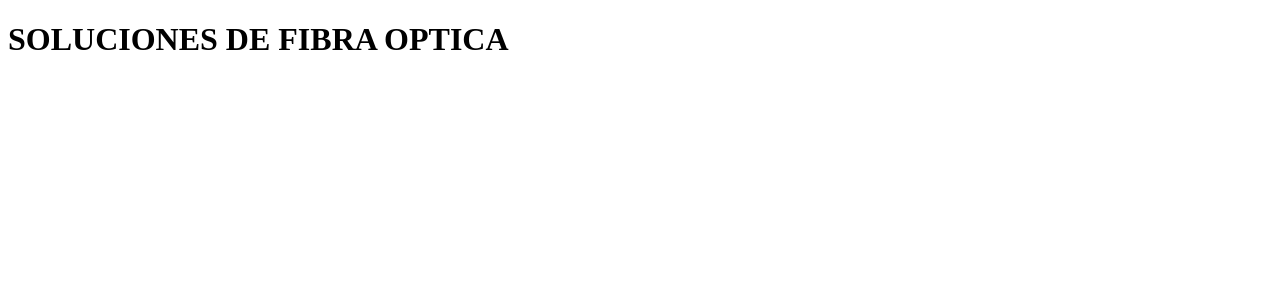
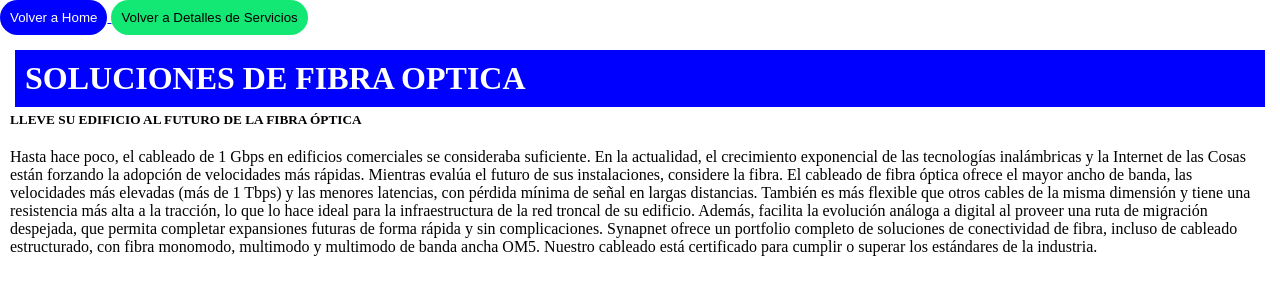
Before and after one commit to Angel232323/PROYECTO-SYNAPNET-, a plain HTML site: page services/SOLUCIONES_DE_FIBRA_OPTICA.html in a window 1280 px wide. Drawn offline with Linux system fonts and the light colour scheme.

Commit message:
Update 1.0 Angel Quezada

```diff
--- /dev/null
+++ b/css/fibra-optica.css
@@ -0,0 +1,30 @@
+*{
+    margin: 0px;
+    padding: 0px;
+}
+
+.fibra-optica-container{
+    display: flex;
+    justify-content: center;
+    flex-direction: column;
+
+}
+.titulo{
+    display: flex;
+    flex-direction: column;
+    justify-content: center;
+    margin: 10px;
+
+}
+h1{
+    border: 5px;
+    background-color: blue;
+    color: white;
+    padding: 10px;
+    margin: 5px;
+
+}
+.texto{
+
+    margin: 10px;
+}
--- a/services/SOLUCIONES_DE_FIBRA_OPTICA.html
+++ b/services/SOLUCIONES_DE_FIBRA_OPTICA.html
@@ -3,9 +3,62 @@
 <head>
     <meta charset="UTF-8">
     <meta name="viewport" content="width=device-width, initial-scale=1.0">
+   <link rel="stylesheet" href="../css/fibra-optica.css">
     <title>Document</title>
 </head>
 <body>
+    <nav class="navbar navbar-expand-lg navbar-dark bg-dark">
+        <div class="container" >
+  <!-- Boton Home-->
+  <a class="navbar-brand" href="../index.html" >
+
+    <button style="border: none; padding: 10px; background-color: blue; color: white; border-radius: 25px; ">Volver a Home</button>
+  </a>
+
+  <a class="navbar-brand" href="./Detalles_Selection.html" >
+
+    <button style="border: none; padding: 10px; background-color: rgb(20, 232, 116); color: black; border-radius: 25px; ">Volver a Detalles de Servicios</button>
+
+  </a>
+
+
+                </div>
+              </li>
+            </ul>
+          </div>
+
+
+        </div>
+      </nav>
+
+
+      <div class="fibra-optica-container">
+        <div class="titulo">
+
     <h1>SOLUCIONES DE FIBRA OPTICA</h1>
+    <h5>LLEVE SU EDIFICIO AL FUTURO DE LA FIBRA ÓPTICA </h5>
+
+        </div>
+        <div class="texto">
+          <p>Hasta hace poco, el cableado de 1 Gbps en edificios comerciales se
+            consideraba suficiente. En la actualidad, el crecimiento exponencial de
+            las tecnologías inalámbricas y la Internet de las Cosas están forzando
+            la adopción de velocidades más rápidas. Mientras evalúa el futuro de
+            sus instalaciones, considere la fibra.
+            El cableado de fibra óptica ofrece el mayor ancho de banda, las
+            velocidades más elevadas (más de 1 Tbps) y las menores latencias, con
+            pérdida mínima de señal en largas distancias. También es más flexible
+            que otros cables de la misma dimensión y tiene una resistencia más
+            alta a la tracción, lo que lo hace ideal para la infraestructura de la red
+            troncal de su edificio. Además, facilita la evolución análoga a digital al
+            proveer una ruta de migración despejada, que permita completar
+            expansiones futuras de forma rápida y sin complicaciones.
+            Synapnet ofrece un portfolio completo de soluciones de conectividad
+            de fibra, incluso de cableado estructurado, con fibra monomodo,
+            multimodo y multimodo de banda ancha OM5. Nuestro cableado está
+            certificado para cumplir o superar los estándares de la industria.</p>
+        </div>
+      </div>
+
 </body>
 </html>
```
Also changed, not shown: index.html (+6 -5 lines), services/CENTRAL_TELEFONICA_IP.html (+6 -0 lines), services/DISEÑO E_IMPLEMENTACION_DE_DATACENTER_INFRAESTRUXURE.html (+7 -0 lines), services/Detalles_Selection.html (added, +25 -0 lines), services/SOLUCIONES_DE_CABLEADO_ESTRUCTURADO.html (+7 -0 lines), services/VIDEO _VIGILANCIA_IP_CIRCUITO_CERRADO_Y_CONTROL_DE_ACCESO.html (+6 -0 lines).
